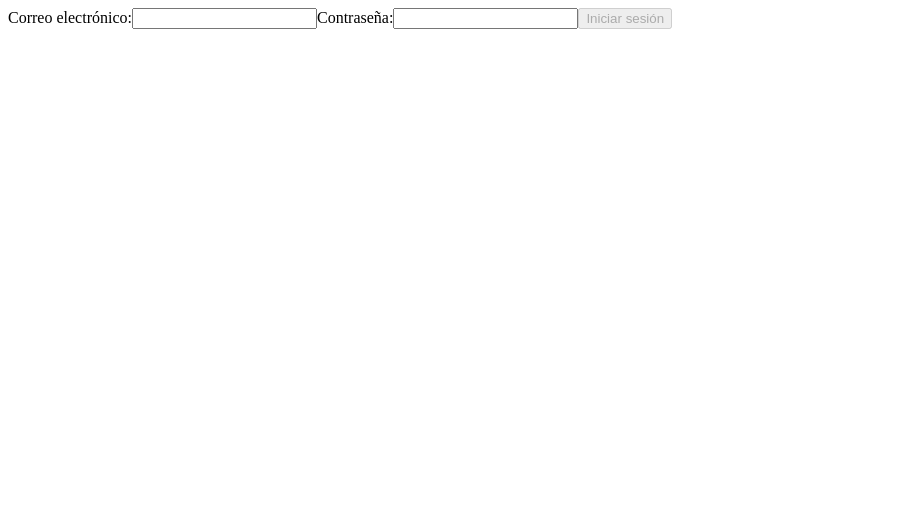
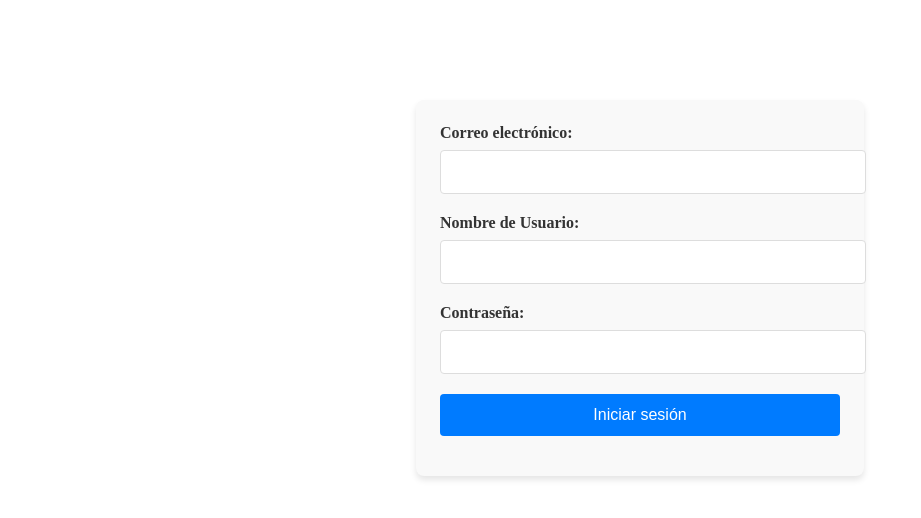
Before and after one commit to JuanerArg/oficina-de-alumnos, an Angular app: page / in a window 1280 px wide. Shown: the top 518 px of the page, without its empty margins (0-921 px from the left). Built offline with nearby package versions, Linux system fonts and the light colour scheme.

Commit message:
Subiendo Prototipo de form

```diff
--- a/src/app/app.component.html
+++ b/src/app/app.component.html
@@ -1,3 +1,3 @@
 <main>
-  <app-login-form/>
+  <app-signin-form/>
 </main>
--- a/src/app/login-form/login-form.component.css
+++ b/src/app/login-form/login-form.component.css
@@ -1,20 +1,53 @@
-.login-container {
+.login-form {
     max-width: 400px;
-    margin: 50px auto;
-    padding: 15px;
-    border: 1px solid #ccc;
-    border-radius: 4px;
+    margin: auto;
+    margin-top: 100px;
+    padding: 1.5rem;
+    background-color: #f9f9f9;
+    border-radius: 8px;
+    box-shadow: 0 4px 6px rgba(0, 0, 0, 0.1);
   }
 
-.form-group {
-  margin-bottom: 15px;
-}
+  .login-form label {
+    display: block;
+    margin-bottom: 0.5rem;
+    font-weight: 600;
+    color: #333;
+  }
 
-.is-invalid {
-  border-color: #dc3545;
-}
+  .login-form .form-input {
+    width: 100%;
+    padding: 0.75rem;
+    margin-bottom: 1.25rem;
+    border: 1px solid #ddd;
+    border-radius: 4px;
+    font-size: 1rem;
+    color: #333;
+    background-color: #fff;
+  }
 
-.invalid-feedback {
-  color: #dc3545;
-  font-size: 80%;
-}
+  .login-form .form-input:focus {
+    border-color: #007bff;
+    box-shadow: 0 0 0 0.2rem rgba(0, 123, 255, 0.25);
+  }
+
+  .login-form .form-button {
+    width: 100%;
+    padding: 0.75rem;
+    border: none;
+    border-radius: 4px;
+    font-size: 1rem;
+    color: #fff;
+    background-color: #007bff;
+    cursor: pointer;
+    transition: background-color 0.3s ease;
+  }
+
+  .login-form .form-button:disabled {
+    background-color: #6c757d;
+    cursor: not-allowed;
+  }
+
+  .login-form .form-button:not(:disabled):hover {
+    background-color: #0056b3;
+  }
--- a/src/app/login-form/login-form.component.html
+++ b/src/app/login-form/login-form.component.html
@@ -1,9 +1,17 @@
-<form [formGroup]="loginForm">
+<form class="login-form">
     <label for="email">Correo electrónico:</label>
-    <input type="email" id="email" formControlName="email">
+        <input type="email" id="email" class="form-input" [(ngModel)]="User.Email" [ngModelOptions]="{standalone: true}">
+
+    <label for="email">Nombre de Usuario:</label>
+        <input type="username" id="username" class="form-input" [(ngModel)]="User.Name" [ngModelOptions]="{standalone: true}">
 
     <label for="password">Contraseña:</label>
-    <input type="password" id="password" formControlName="password">
+        <input type="password" id="password" class="form-input" [(ngModel)]="User.Password" [ngModelOptions]="{standalone: true}">
 
-    <button type="submit" [disabled]="!loginForm.valid">Iniciar sesión</button>
-  </form>
+    <button (click)="saveData()" class='btn -btn-primary' type="submit" class="form-button">Iniciar sesión</button>
+    <p>
+        {{User.Name}}
+        {{User.Email}}
+        {{User.Password}}
+    </p>
+</form>
--- a/src/app/login-form/login-form.component.ts
+++ b/src/app/login-form/login-form.component.ts
@@ -1,23 +1,24 @@
-import { Component, OnInit } from '@angular/core';
-import { FormGroup, FormControl, Validators, FormsModule, ReactiveFormsModule } from '@angular/forms';
+import { Component } from '@angular/core';
+import { FormsModule } from '@angular/forms';
 
 @Component({
-  selector: 'app-login-form',
+  selector: 'app-signin-form',
   standalone: true,
-  imports:[
-    FormsModule,
-    ReactiveFormsModule
-  ],
+  imports:[FormsModule],
   templateUrl: './login-form.component.html',
-  styleUrls: ['./login-form.component.css']
+  styleUrls: ['./login-form.component.css'],
 })
-export class LoginFormComponent implements OnInit {
-  loginForm: FormGroup; // Declara la propiedad loginForm como tipo FormGroup
+export class LoginFormComponent{
 
-  ngOnInit() {
-    this.loginForm = new FormGroup({
-      email: new FormControl('', [Validators.required, Validators.email]),
-      password: new FormControl('', Validators.required)
-    });
+  User = {
+    Email: '',
+    Name: '',
+    Password: ''
+  }
+
+  saveData(){
+    console.log(this.User.Email)
+    console.log(this.User.Name)
+    console.log(this.User.Password)
   }
 }
```
